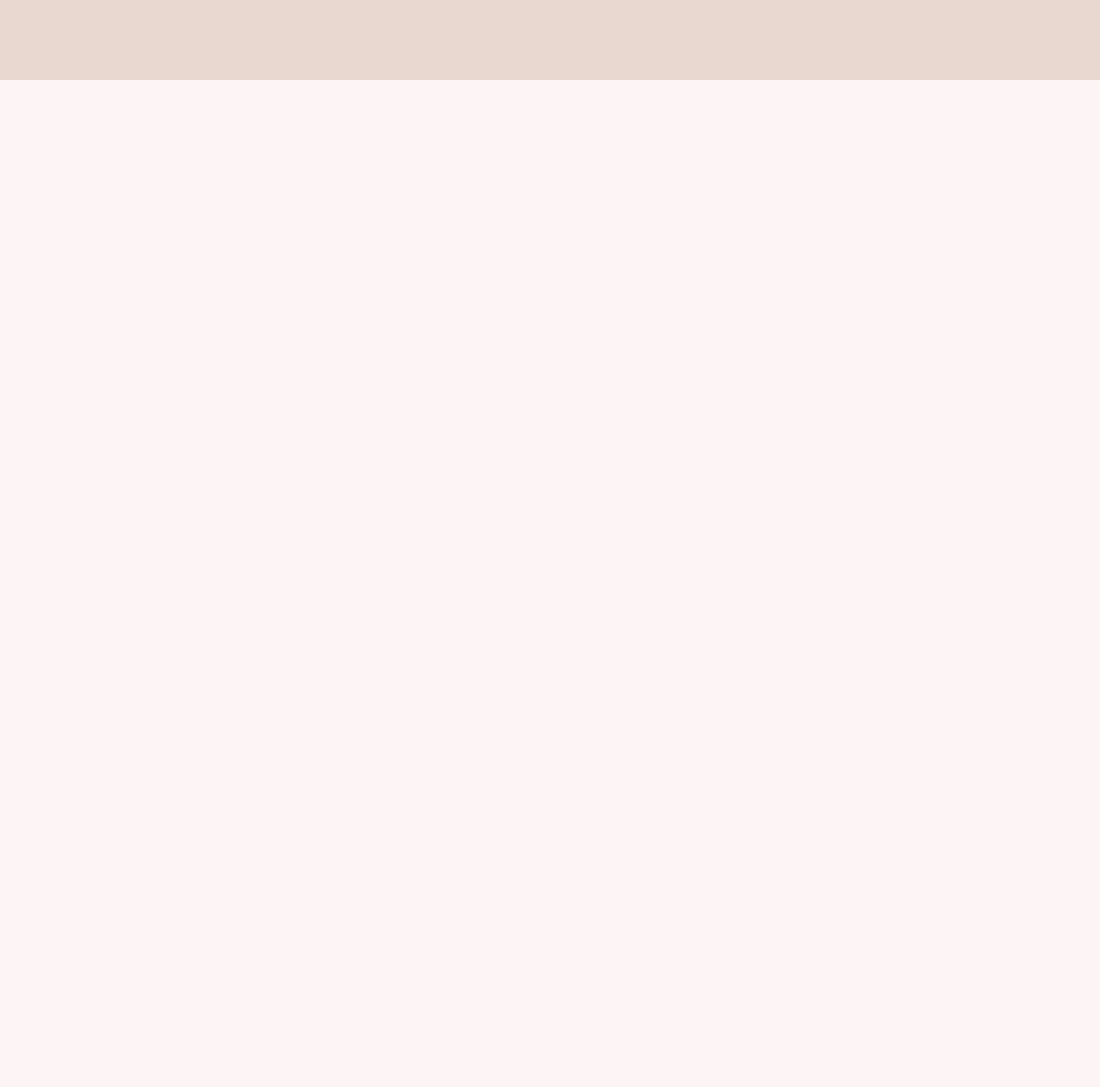
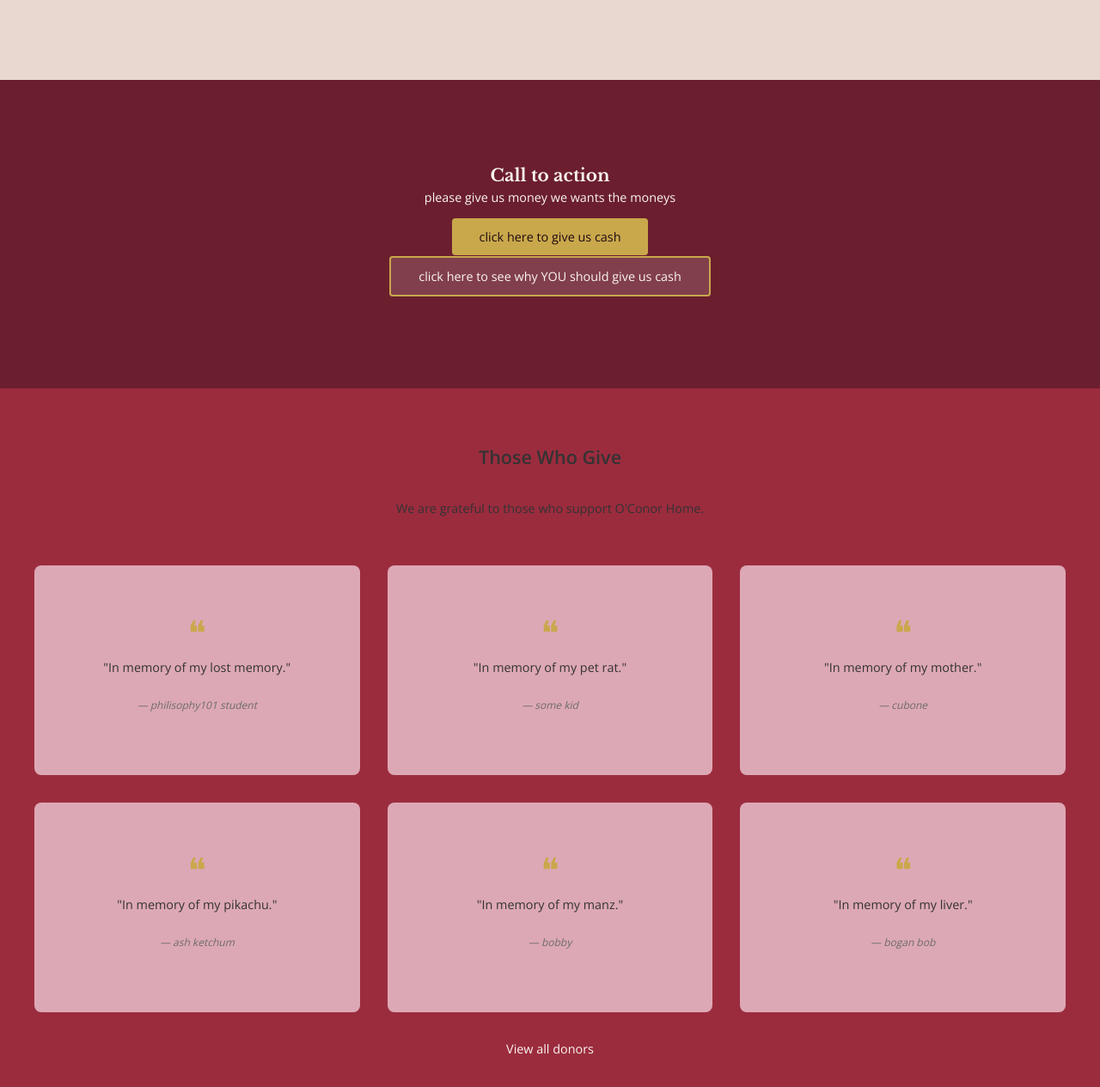
Before and after one commit to JabesSoftware/oconor-home, a website: page index.html in a window 1280 px wide. Shown: the part 2307-3572 px from the top of the page at 86% size. Before the commit the page ends 2400 px from the top, so only its background shows below. Drawn offline with nearby package versions, Linux system fonts and the light colour scheme.

Commit message:
extended main page with donor wall and CTA

```diff
--- a/index.html
+++ b/index.html
@@ -103,8 +103,70 @@
             <div class="project-overview-inner">
                 <!-- TODO: Replace with content from garry -->
                 <h2>Our Project</h2>
-    <p>We are working to improve the lives of our residents. Learn more about our vision and how your support makes it possible.</p>
+                <p>We are working to improve the lives of our residents. Learn more about our vision and how your
+                    support makes it possible.</p>
                 <p><a href="pages/project-overview.html">Read about our project</a></p>
+            </div>
+        </section>
+
+        <section class="donate-cta">
+            <div class="donate-cta-inner">
+                <!-- todo get garry to insert CTA here -->
+                <h2>Call to action</h2>
+                <p>please give us money we wants the moneys</p>
+                <p><a href="pages/donate.html" class="btn-primary"> click here to give us cash </a></p>
+                <p><a href="pages/project-overview.html" class="btn-secondary"> click here to see why YOU should give us
+                        cash </a></p>
+
+            </div>
+
+        </section>
+
+        <section class="donor-wall">
+            <div class="donor-wall-inner section-inner">
+                <h2>Those Who Give</h2>
+                <p>We are grateful to those who support O'Conor Home.</p>
+                <!-- TODO: Replace these placeholder cards with dynamically generated cards from database -->
+
+                <div class="donor-grid">
+                    <div class="donor-card">
+                        <span class="donor-quote">❝</span>
+                        <p class="donor-message">"In memory of my lost memory."</p>
+                        <p class="donor-name">— philisophy101 student</p>
+                    </div>
+
+                    <div class="donor-card">
+                        <span class="donor-quote">❝</span>
+                        <p class="donor-message">"In memory of my pet rat."</p>
+                        <p class="donor-name">— some kid</p>
+                    </div>
+
+                    <div class="donor-card">
+                        <span class="donor-quote">❝</span>
+                        <p class="donor-message">"In memory of my mother."</p>
+                        <p class="donor-name">— cubone</p>
+                    </div>
+
+                    <div class="donor-card">
+                        <span class="donor-quote">❝</span>
+                        <p class="donor-message">"In memory of my pikachu."</p>
+                        <p class="donor-name">— ash ketchum</p>
+                    </div>
+
+                    <div class="donor-card">
+                        <span class="donor-quote">❝</span>
+                        <p class="donor-message">"In memory of my manz."</p>
+                        <p class="donor-name">— bobby</p>
+                    </div>
+
+                     <div class="donor-card">
+                        <span class="donor-quote">❝</span>
+                        <p class="donor-message">"In memory of my liver."</p>
+                        <p class="donor-name">— bogan bob</p>
+                    </div>
+
+                </div>
+                <p><a href="pages/donors.html">View all donors</a></p>
             </div>
         </section>
 
--- a/src/styles/main.css
+++ b/src/styles/main.css
@@ -131,17 +131,6 @@ button:hover {
   justify-content: center;
   text-align: center;
   flex-direction: column;
-}
-
-.main-header {
-  min-height: 100vh;
-  background-color: var(--color-primaryMaroon);
-  display: flex;
-  flex-direction: column;
-  justify-content: center;
-  align-items: center;
-  text-align: center;
-  padding: 2rem;
 }
 
 .intro h2 {
@@ -300,3 +289,108 @@ padding: 6rem 3rem;
   border-bottom: 2px solid var(--color-deepWine);
   display: inline-block;
 }
+
+.donate-cta{
+background-color: var(--color-primaryMaroon);
+padding: 6rem 3rem;
+}
+
+.donate-cta-inner{
+  display: flex;
+  flex-direction: column;
+  width: 100%;
+  max-width: 800px;
+  margin: 0 auto;
+  justify-content: center;
+  text-align: center;
+}
+
+.donate-cta-inner p {
+    color: var(--color-cream);
+  font-size: var(--font-size-body);
+  text-align: center;
+
+}
+
+.donate-cta-inner h2{
+     color: var(--color-cream);
+  text-decoration: none;
+   text-align: center;
+  font-size: var(--font-size-h2);
+  font-family: var(--font-heading);
+}
+
+.btn-primary {
+  background-color: var(--color-warmGold);
+  color: var(--color-deepWine);
+  padding: 0.75rem 2rem;
+  border-radius: 4px;
+    text-decoration: none;
+    transition: background-color 0.3s ease;
+}
+
+.btn-primary:hover{
+background-color: var(--color-midMaroon);
+}
+
+.btn-secondary{
+  background-color: rgba(250, 245, 239, 0.15);
+  color: var(--color-cream);
+  border: 2px solid var(--color-warmGold);
+  padding: 0.75rem 2rem;
+  border-radius: 4px;
+  text-decoration: none;
+      transition: background-color 0.3s ease;
+}
+
+.btn-secondary:hover{
+background-color: var(--color-midMaroon);
+}
+
+.donor-wall{
+
+  background-color: var(--color-midMaroon);
+  padding: 4rem 2rem;
+}
+
+.donor-wall-inner{
+
+ display: flex;
+  flex-direction: column;
+  width: 100%;
+  max-width: 1200px;
+  margin: 0 auto;
+  justify-content: center;
+  text-align: center;
+gap: 2rem;
+}
+
+.donor-wall-inner p a{
+text-decoration: none;
+color: var(--color-cream);
+}
+
+.donor-grid{
+  display: grid;
+  grid-template-columns: repeat(3, 1fr);
+  gap: 2rem;
+}
+
+.donor-card{
+background: var(--color-dustyRose);
+padding: 3rem 3rem;
+border-radius: 8px;
+text-align: center;
+}
+
+.donor-quote{
+color: var(--color-warmGold);
+font-size: var(--font-size-display);
+display: block;
+}
+
+.donor-name{
+color: var(--color-grey);
+font-size: var(--font-size-caption);
+font-style: italic;
+}
```
Lines whose indentation alone changed are shown as unchanged.
